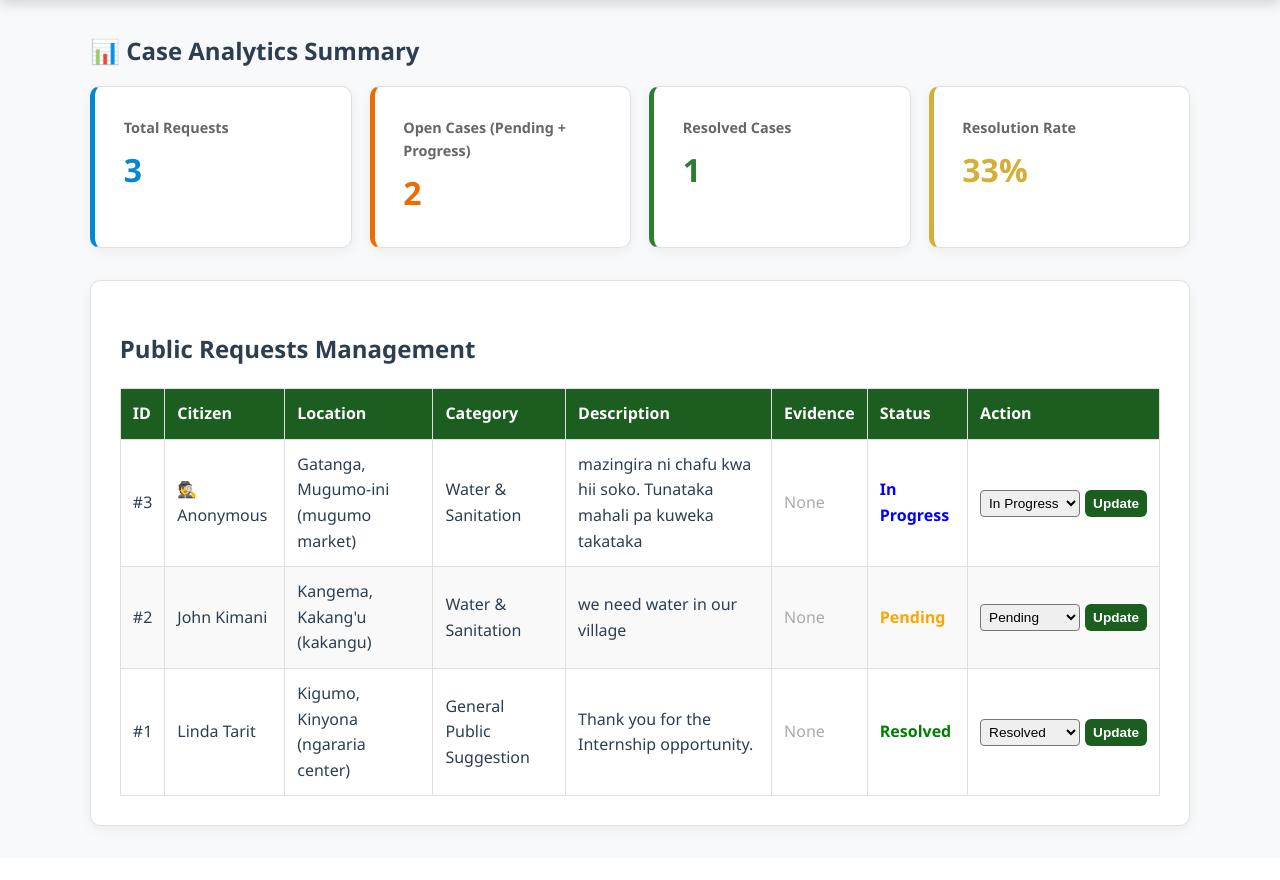
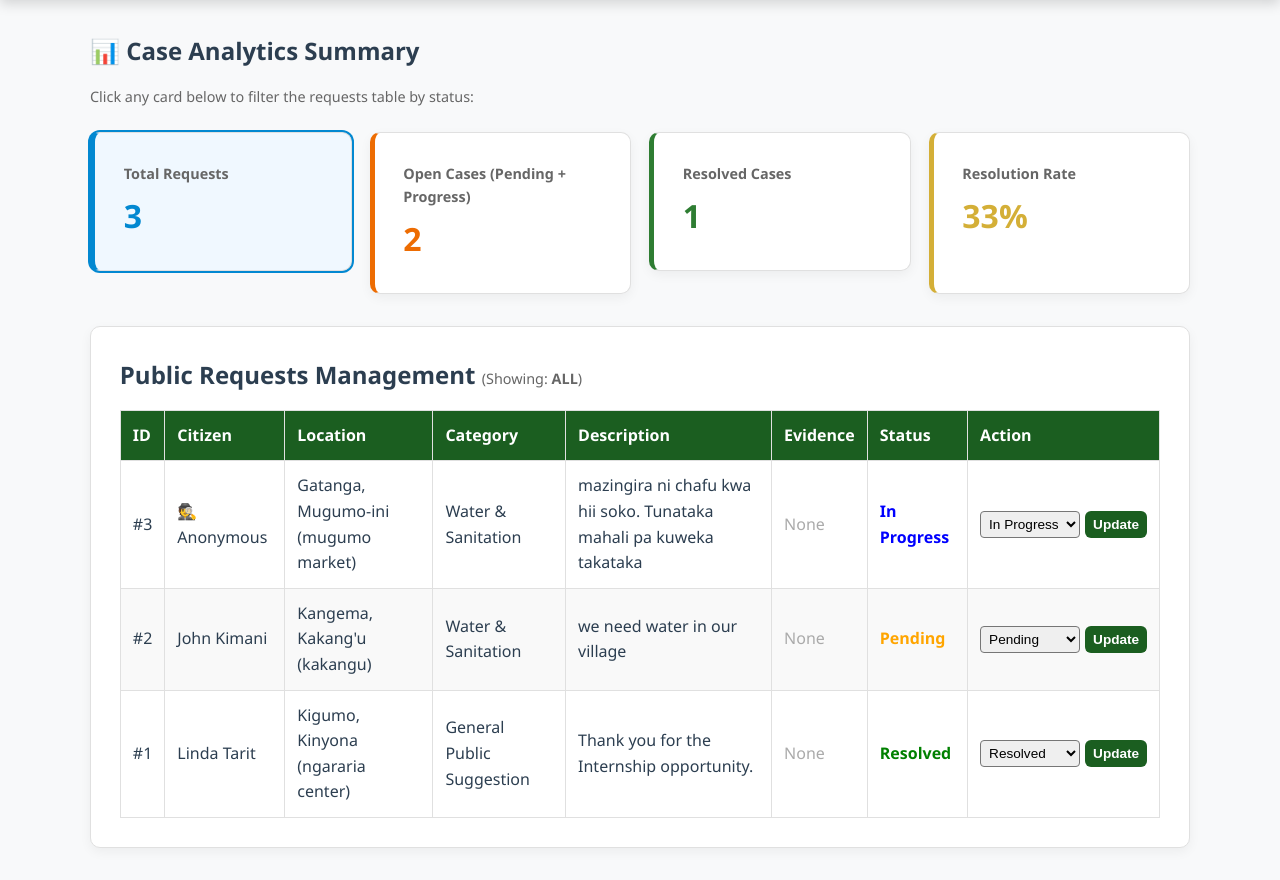
Before and after one commit to linda-chela/Muranga-County-public-request-system, a PHP site: page /admin.php in a window 1280 px wide. Shown: the part 113-993 px from the top of the page. Before the commit the page ends 944 px from the top, so only its background shows below. Run offline with PHP 8.4, Linux system fonts and the light colour scheme; the visitor is signed in with stand-in values (Sample User, id 1); data comes from the database, SQL or seed files in the repository.

Commit message:
Add files via upload

```diff
--- a/admin.php
+++ b/admin.php
@@ -19,8 +19,25 @@ $in_progress_requests = $pdo->query("SELECT COUNT(*) FROM requests WHERE status
 $resolved_requests = $pdo->query("SELECT COUNT(*) FROM requests WHERE status = 'Resolved'")->fetchColumn();
 $open_requests = $pending_requests + $in_progress_requests;
 
-// Retrieve all requests with user details
+// --- DYNAMIC FILTERING VIA GET PARAMETER ---
+$filter = $_GET['filter'] ?? 'all';
+
+if ($filter === 'open') {
+    $query = "SELECT r.*, u.fullname FROM requests r LEFT JOIN users u ON r.user_id = u.id WHERE r.status IN ('Pending', 'In Progress') ORDER BY r.created_at DESC";
+    $stmt = $pdo->query($query);
+} elseif ($filter === 'resolved') {
+    $stmt = $pdo->prepare("SELECT r.*, u.fullname FROM requests r LEFT JOIN users u ON r.user_id = u.id WHERE r.status = 'Resolved' ORDER BY r.created_at DESC");
+    $stmt->execute();
+} elseif ($filter === 'pending') {
+    $stmt = $pdo->prepare("SELECT r.*, u.fullname FROM requests r LEFT JOIN users u ON r.user_id = u.id WHERE r.status = 'Pending' ORDER BY r.created_at DESC");
+    $stmt->execute();
+} elseif ($filter === 'in_progress') {
+    $stmt = $pdo->prepare("SELECT r.*, u.fullname FROM requests r LEFT JOIN users u ON r.user_id = u.id WHERE r.status = 'In Progress' ORDER BY r.created_at DESC");
+    $stmt->execute();
+} else {
     $stmt = $pdo->query("SELECT r.*, u.fullname FROM requests r LEFT JOIN users u ON r.user_id = u.id ORDER BY r.created_at DESC");
+}
+
 $requests = $stmt->fetchAll();
 ?>
 <!DOCTYPE html>
@@ -30,6 +47,26 @@ $requests = $stmt->fetchAll();
     <meta name="viewport" content="width=device-width, initial-scale=1.0">
     <title>Admin Dashboard - Murang'a County Public Request System</title>
     <link rel="stylesheet" href="style.css">
+    <style>
+        /* Card Links Styling */
+        .card-link {
+            text-decoration: none;
+            color: inherit;
+            display: block;
+        }
+        .card-link .card {
+            transition: transform 0.2s ease, box-shadow 0.2s ease;
+            cursor: pointer;
+        }
+        .card-link .card:hover {
+            transform: translateY(-4px);
+            box-shadow: 0 6px 12px rgba(0,0,0,0.15);
+        }
+        .card-link.active .card {
+            background-color: #f0f8ff;
+            box-shadow: 0 0 0 2px #0288d1;
+        }
+    </style>
     <script>
         function changeTextSize(action) {
             let body = document.body;
@@ -72,24 +109,32 @@ $requests = $stmt->fetchAll();
 
     <div class="container">
 
-        <!-- BASIC ANALYTICS SUMMARY CARDS -->
-        <h2 style="margin-bottom:1rem; color:var(--dark-text);">📊 Case Analytics Summary</h2>
+        <!-- CLICKABLE ANALYTICS SUMMARY CARDS -->
+        <h2 style="margin-bottom:0.5rem; color:var(--dark-text);">📊 Case Analytics Summary</h2>
+        <p style="margin-bottom:1.5rem; color:#666; font-size:0.9rem;">Click any card below to filter the requests table by status:</p>
+
         <div style="display:grid; grid-template-columns: repeat(auto-fit, minmax(200px, 1fr)); gap:18px; margin-bottom:2rem;">
 
+            <a href="admin.php?filter=all" class="card-link <?= $filter === 'all' ? 'active' : '' ?>">
                 <div class="card" style="border-left: 5px solid #0288d1; margin-bottom:0;">
                     <h4 style="color:#666; margin:0; font-size:0.9rem;">Total Requests</h4>
                     <p style="font-size:2rem; font-weight:bold; color:#0288d1; margin:5px 0 0 0;"><?= $total_requests ?></p>
                 </div>
+            </a>
 
+            <a href="admin.php?filter=open" class="card-link <?= $filter === 'open' ? 'active' : '' ?>">
                 <div class="card" style="border-left: 5px solid #ed6c02; margin-bottom:0;">
                     <h4 style="color:#666; margin:0; font-size:0.9rem;">Open Cases (Pending + Progress)</h4>
                     <p style="font-size:2rem; font-weight:bold; color:#ed6c02; margin:5px 0 0 0;"><?= $open_requests ?></p>
                 </div>
+            </a>
 
+            <a href="admin.php?filter=resolved" class="card-link <?= $filter === 'resolved' ? 'active' : '' ?>">
                 <div class="card" style="border-left: 5px solid #2e7d32; margin-bottom:0;">
                     <h4 style="color:#666; margin:0; font-size:0.9rem;">Resolved Cases</h4>
                     <p style="font-size:2rem; font-weight:bold; color:#2e7d32; margin:5px 0 0 0;"><?= $resolved_requests ?></p>
                 </div>
+            </a>
 
             <div class="card" style="border-left: 5px solid #d4af37; margin-bottom:0;">
                 <h4 style="color:#666; margin:0; font-size:0.9rem;">Resolution Rate</h4>
@@ -102,7 +147,18 @@ $requests = $stmt->fetchAll();
 
         <!-- REQUESTS MANAGEMENT TABLE -->
         <div class="card">
-            <h2>Public Requests Management</h2>
+            <div style="display:flex; justify-content:space-between; align-items:center; margin-bottom:1rem;">
+                <h2 style="margin:0;">
+                    Public Requests Management
+                    <span style="font-size:0.9rem; font-weight:normal; color:#666;">
+                        (Showing: <strong><?= strtoupper(str_replace('_', ' ', $filter)) ?></strong>)
+                    </span>
+                </h2>
+                <?php if ($filter !== 'all'): ?>
+                    <a href="admin.php?filter=all" style="font-size:0.85rem; color:#0288d1; text-decoration:none;">Clear Filter ✖</a>
+                <?php endif; ?>
+            </div>
+
             <table>
                 <thead>
                     <tr>
@@ -117,6 +173,11 @@ $requests = $stmt->fetchAll();
                     </tr>
                 </thead>
                 <tbody>
+                    <?php if (empty($requests)): ?>
+                        <tr>
+                            <td colspan="8" style="text-align:center; padding:20px; color:#777;">No requests found matching this filter.</td>
+                        </tr>
+                    <?php else: ?>
                         <?php foreach ($requests as $req): ?>
                         <tr>
                             <td>#<?= $req['id'] ?></td>
@@ -149,6 +210,7 @@ $requests = $stmt->fetchAll();
                             </td>
                         </tr>
                         <?php endforeach; ?>
+                    <?php endif; ?>
                 </tbody>
             </table>
         </div>
```
Lines whose indentation alone changed are shown as unchanged.
